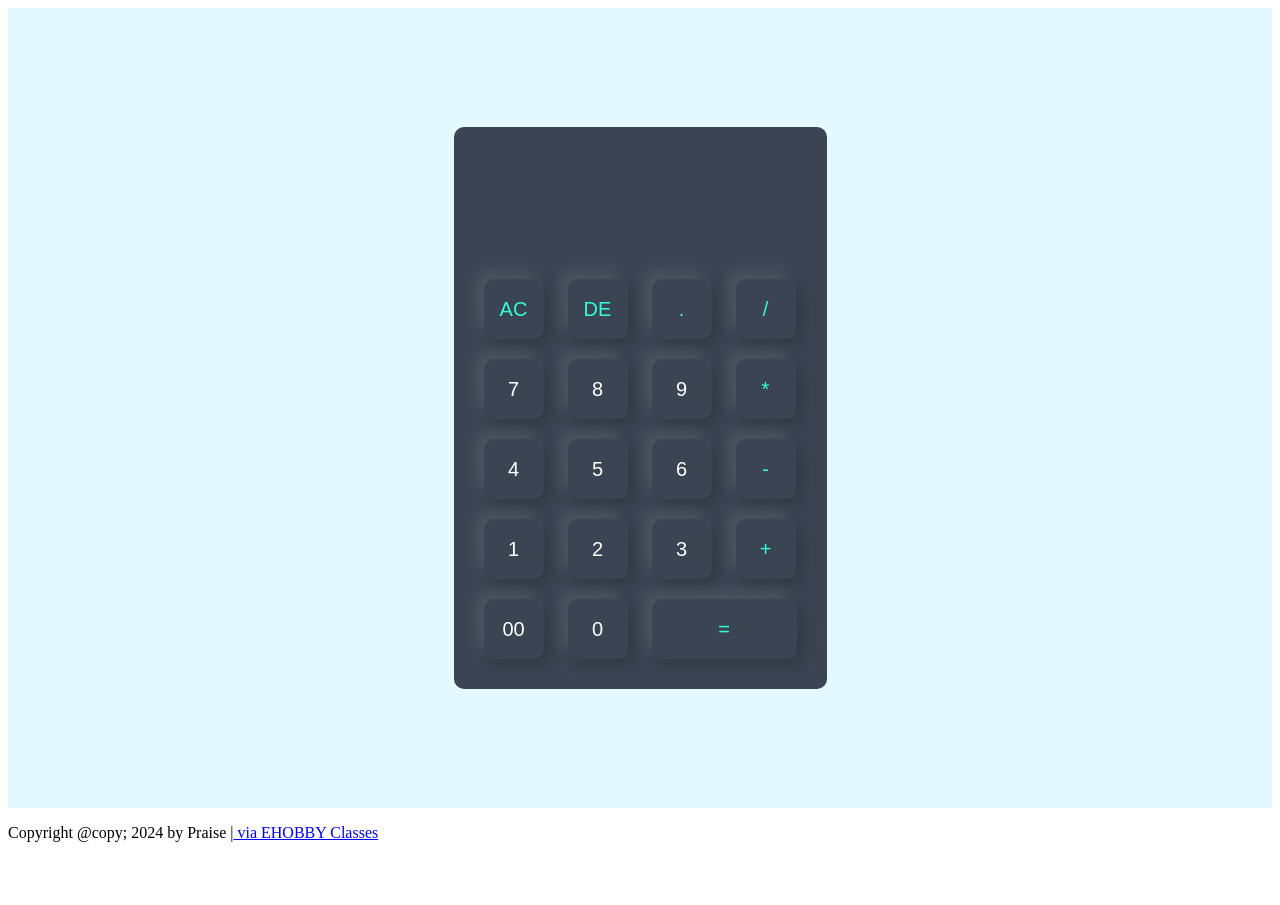
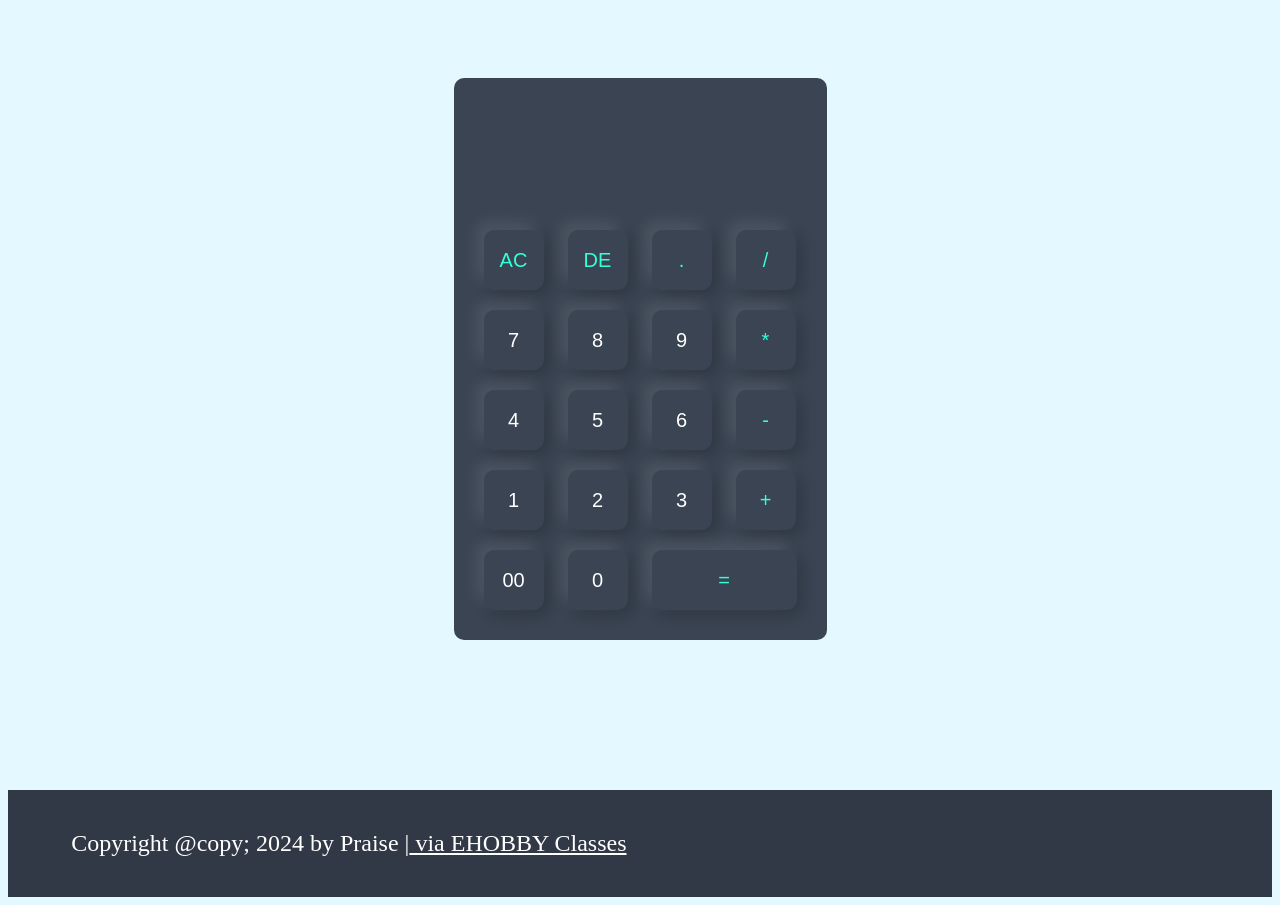
Before and after one commit to praise2010/Calculator, a plain HTML site: page index.html in a window 1280 px wide. Before the commit the page ends 858 px from the top, so only its background shows below. Drawn offline with Linux system fonts and the light colour scheme.

Commit message:
Update cal.css

```diff
--- a/cal.css
+++ b/cal.css
@@ -25,9 +25,12 @@
     cursor: pointer;
     margin: 10px;
 }  */
+  body{
+    background: #e3f9ff;
+  }
   .container{
-    width: 100%;
-    height: 100vh;
+    /* width: 100%; */
+    /* height: 100vh; */
     background:#e3f9ff ;
     display: flex;
     align-items: center;
@@ -38,6 +41,7 @@
     background: #3a4452 ;
     padding: 20px;
     border-radius: 10px;
+    margin-top: 70px;
 
   }
   .calculator form input{
@@ -69,3 +73,39 @@
   form input.equal{
     width: 145px;
   }
+  .footer{
+    display: flex;
+    justify-content: space-between;
+    align-items: center;
+    flex-wrap: wrap;
+    background: #323946;
+    padding: 1rem 5%;
+    margin-top: 150px;
+    margin-bottom: 0;
+
+ }
+ .footer-text{
+   font-size: 1.5rem ;
+   color: #fff;
+ }
+ .footer-iconTop a{
+   display: inline-flex;
+   justify-content: center;
+   align-items: center;
+   padding: 1rem;
+   background: #0ef;
+   border-radius: 1rem;
+   transition: .5s ease;
+
+ }
+.footer-iconTop a i{
+    font-size: 2rem;
+    color: #1f242d;
+}
+.footer-iconTop a:hover{
+    box-shadow: 0 0 1rem #0ef;
+
+}
+.ehobby{
+    color: #fff;
+}
```
